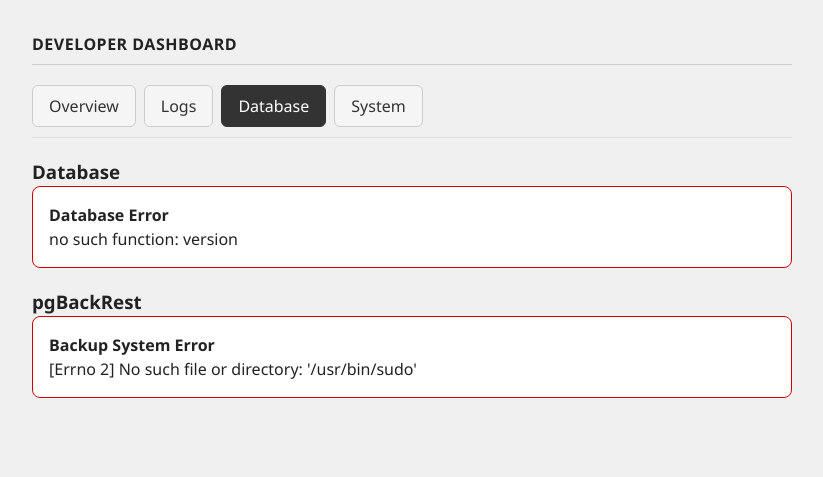
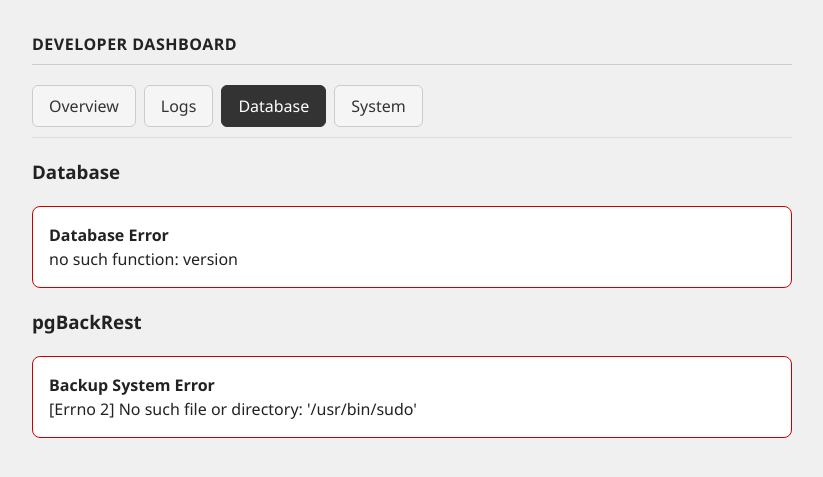
Before and after one commit to krishiv1545/Big-MT, a Django app: page /dev/database/ in a window 1280 px wide. Shown: the part 48-525 px from the top of the page, without its empty margins (228-1051 px from the left). Run offline with Django 5.2, Linux system fonts and the light colour scheme; the visitor is signed in with stand-in values (Sample User, id 1).

Commit message:
Dev Dashboard; db

```diff
--- a/backend/dev_APP/templates/dev_APP/dev_database.html
+++ b/backend/dev_APP/templates/dev_APP/dev_database.html
@@ -2,7 +2,7 @@
 
 {% block dashboard_content %}
 
-<h3>Database</h3>
+<h3 style="margin-bottom: 20px;">Database</h3>
 
 {% if database_error %}
 
@@ -60,7 +60,7 @@
 {% endif %}
 
 
-<h3>pgBackRest</h3>
+<h3 style="margin-bottom: 20px;">pgBackRest</h3>
 
 {% if pgbackrest.status == "ok" %}
 
@@ -124,6 +124,7 @@
             <th>Label</th>
             <th>Type</th>
             <th>Start</th>
+            <th>Stop</th>
             <th>Size</th>
         </tr>
     </thead>
@@ -135,7 +136,8 @@
         <tr>
             <td>{{ backup.label }}</td>
             <td>{{ backup.type }}</td>
-            <td>{{ backup.timestamp.start }}</td>
+            <td>{{ backup.timestamp.start|date:"Y-m-d H:i:s" }}</td>
+            <td>{{ backup.timestamp.stop|date:"Y-m-d H:i:s" }}</td>
             <td>{{ backup.info.repository.size|filesizeformat }}</td>
         </tr>
 
--- a/backend/dev_APP/views.py
+++ b/backend/dev_APP/views.py
@@ -121,7 +121,7 @@ def get_pgbackrest_info():
                 "unknown",
             ),
             "stanza": stanza.get("name", "bigmt"),
-            "backups": backups,
+            "backups": backups[::-1],  # Reverse to show newest first
             "latest_backup": latest_backup,
             "full_backups": full_backups,
             "latest_full": latest_full,
```
